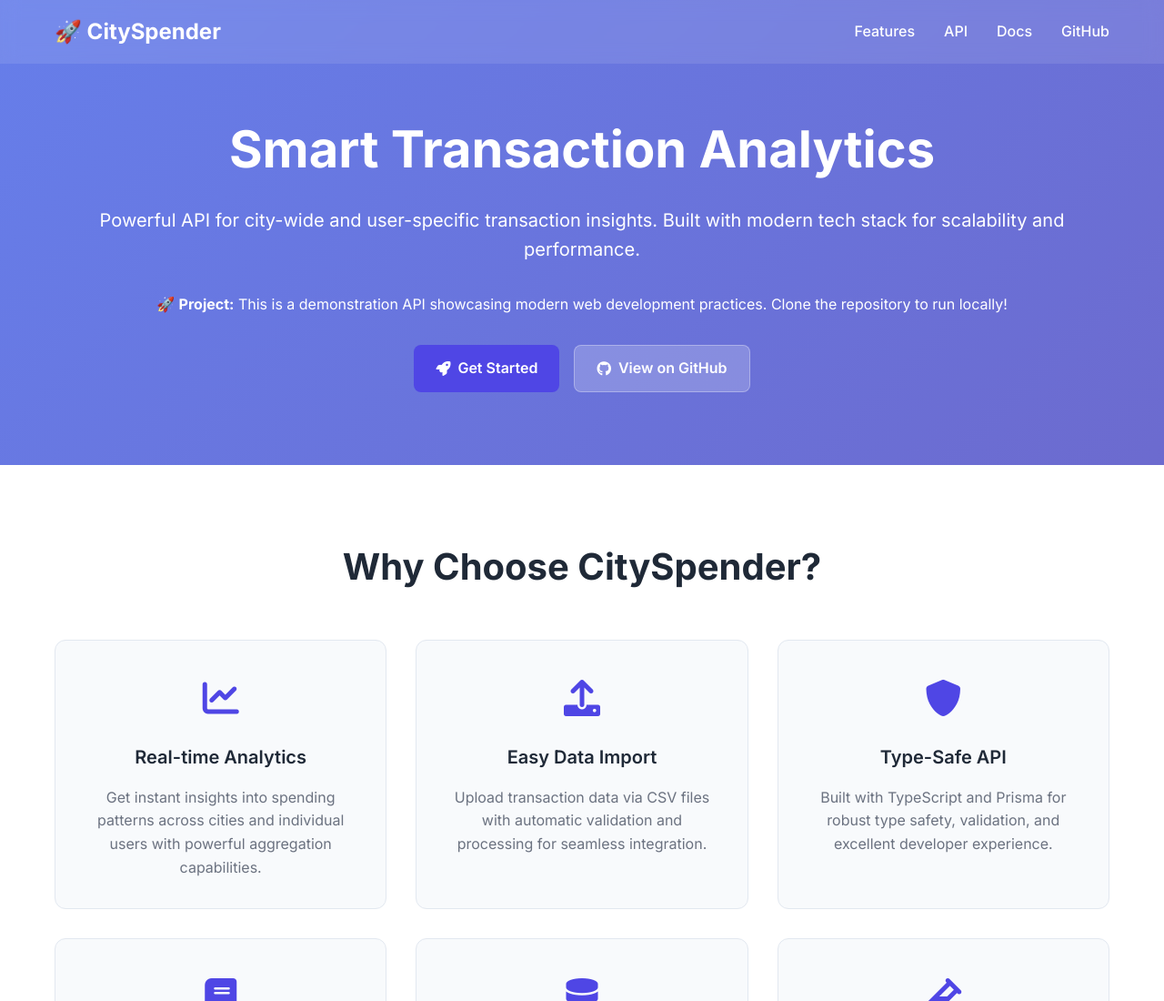
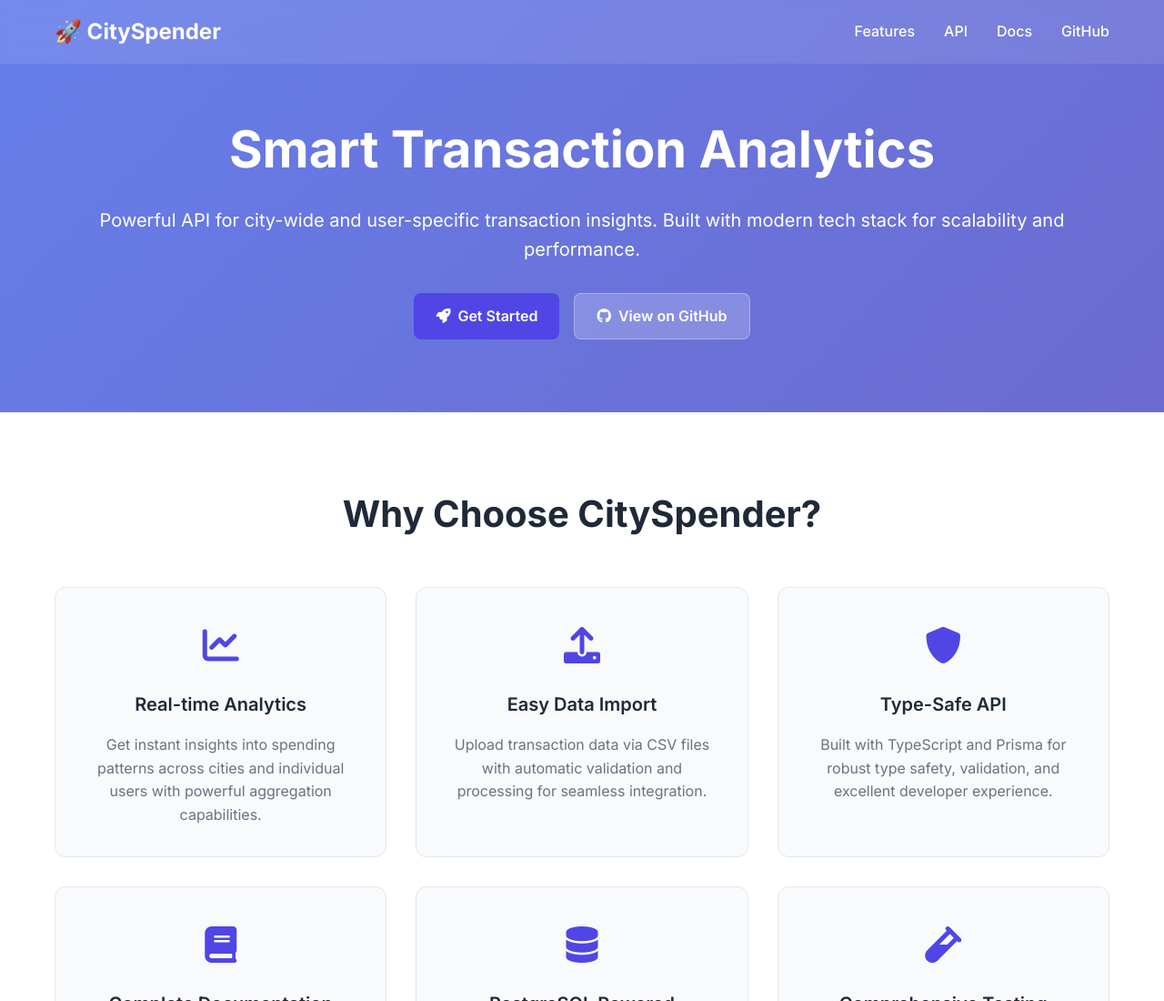
Before and after one commit to kyeongan/cityspender-api, a website: page docs/index.html in a window 1280 px wide. Shown: the top 1100 px of the page at 91% size. Drawn offline with Linux system fonts and the light colour scheme.

Commit message:
update landing page

```diff
--- a/docs/index.html
+++ b/docs/index.html
@@ -349,7 +349,6 @@
         <div class="container">
             <h1>Smart Transaction Analytics</h1>
             <p>Powerful API for city-wide and user-specific transaction insights. Built with modern tech stack for scalability and performance.</p>
-            <p style="opacity: 0.8; font-size: 1rem; margin-bottom: 2rem;">🚀 <strong>Project:</strong> This is a demonstration API showcasing modern web development practices. Clone the repository to run locally!</p>
             <div class="cta-buttons">
                 <a href="https://github.com/kyeongan/cityspender-api" target="_blank" class="btn btn-primary">
                     <i class="fas fa-rocket"></i>
```
